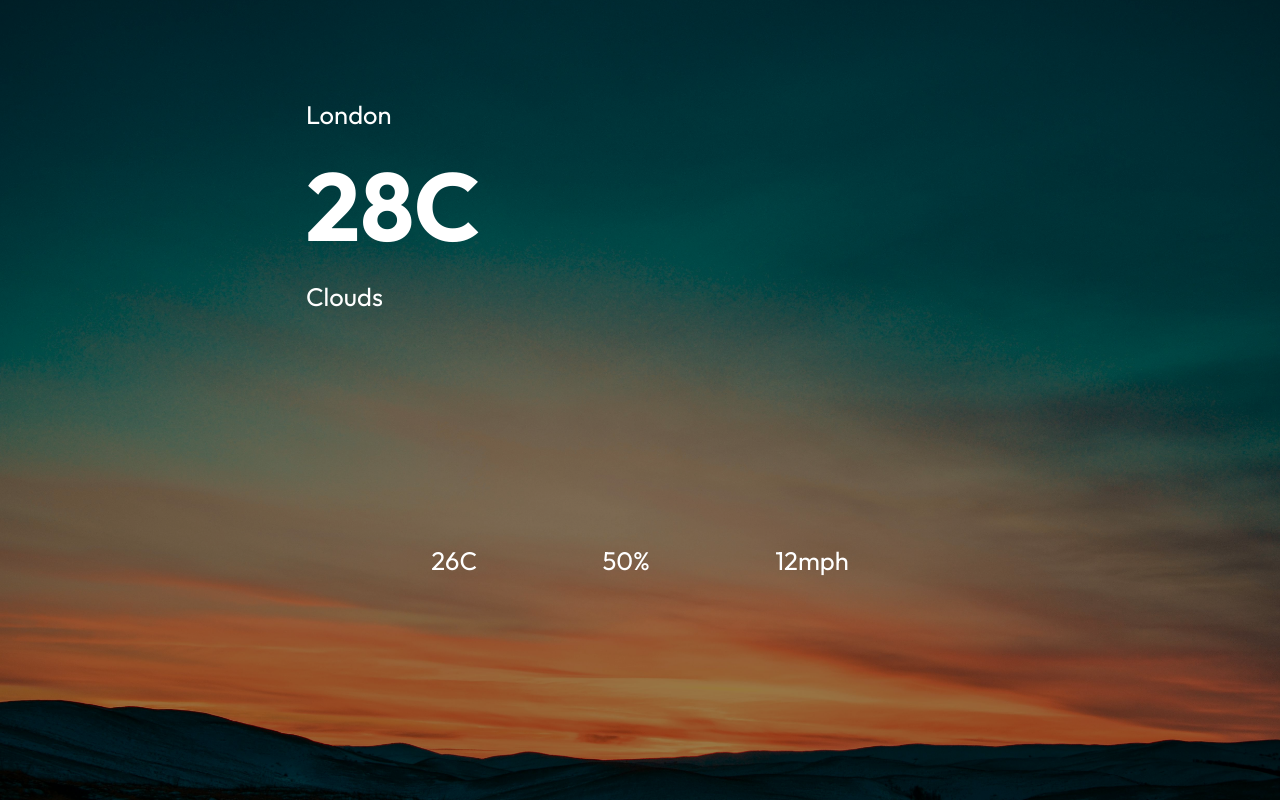
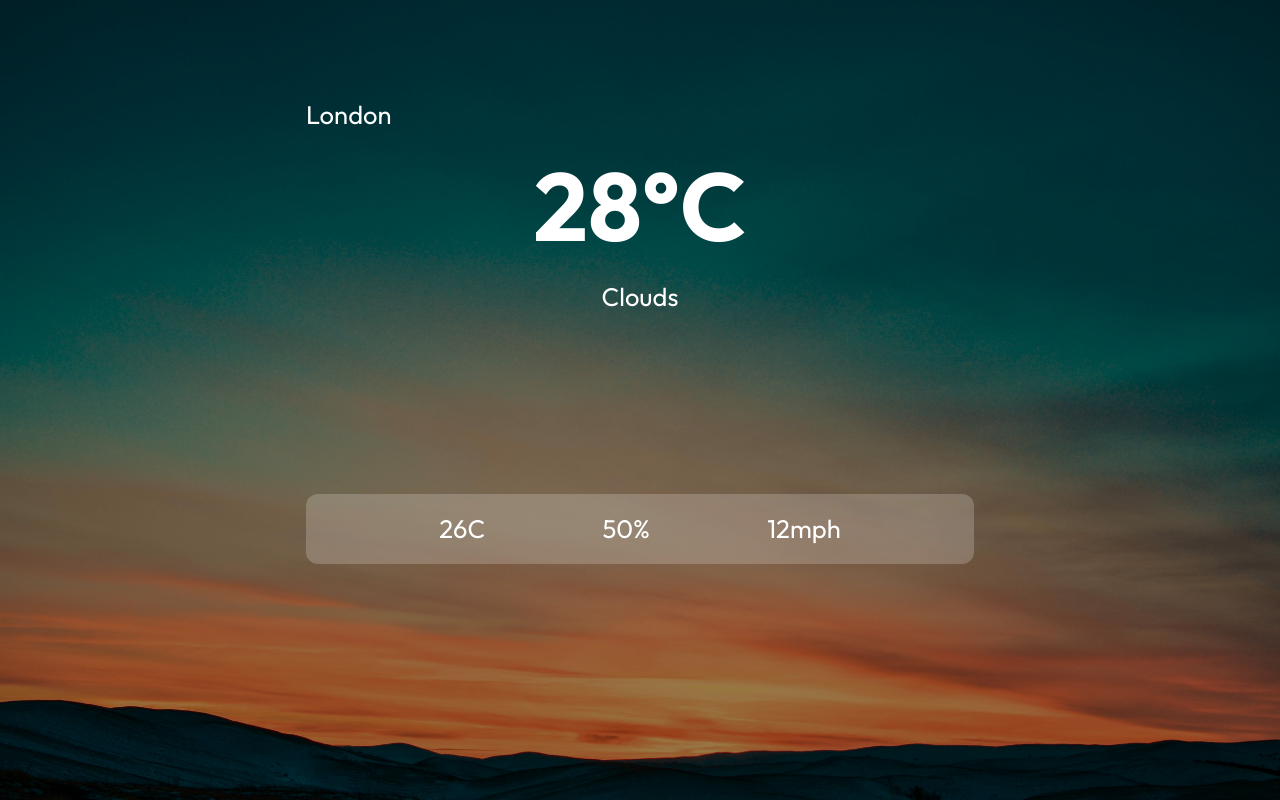
Before and after one commit to D99ZY/weather-app-js, a React (Vite) app: page / in a window 1280 px wide. Built offline with nearby package versions, Linux system fonts and the light colour scheme; no server answers.

Commit message:
Continue adding style

```diff
--- a/src/App.jsx
+++ b/src/App.jsx
@@ -14,7 +14,7 @@ function App() {
             <p>London</p>
           </div>
           <div className="temp">
-            <h1>28C</h1>
+            <h1>28°C</h1>
           </div>
           <div className="description">
             <p>Clouds</p>
--- a/src/index.css
+++ b/src/index.css
@@ -65,7 +65,23 @@ h1 {
   margin: 1rem auto;
 }
 
+.temp {
+  display: flex;
+  justify-content: center;
+}
+
+.description {
+  display: flex;
+  justify-content: center;
+}
+
 .app .bottom {
   display: flex;
   justify-content:space-evenly;
+  text-align: center;
+  width: 100%;
+  margin: 1rem auto;
+  padding: 1rem;
+  border-radius: 12px;
+  background-color: rgba(255,255,255,0.2);
 }
```
